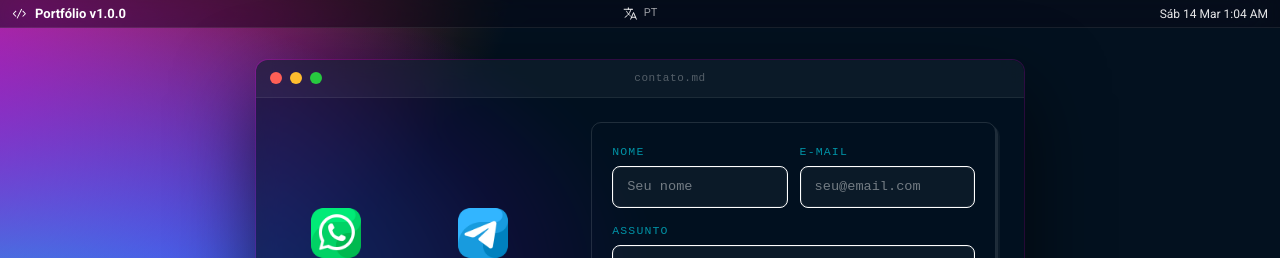
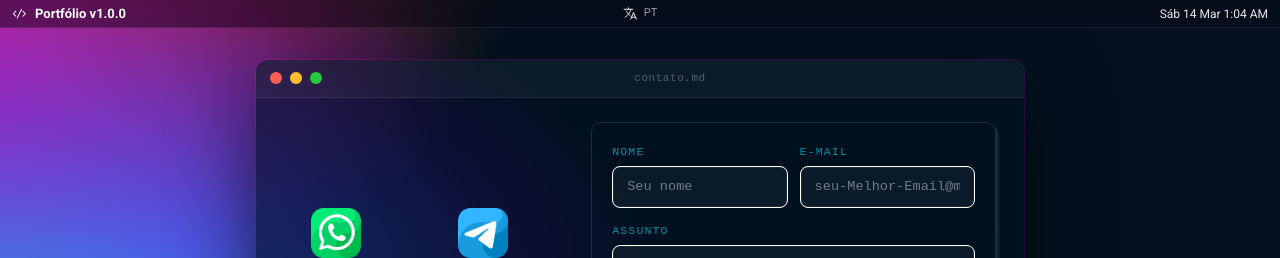
Before and after one commit to LeandroDukievicz/Portifolio-Cyber-Dukie, a Next.js app: page /contato in a window 1280 px wide. Shown: the top 258 px of the page. Built offline with nearby package versions, Linux system fonts and the light colour scheme; no server answers.

Commit message:
feat: atualizar placeholder do input de email

```diff
--- a/app/contato/page.tsx
+++ b/app/contato/page.tsx
@@ -307,7 +307,7 @@ export default function Contato() {
                   <label style={labelStyle}>E-mail</label>
                   <input
                     type="email"
-                    placeholder="seu@email.com"
+                    placeholder="seu-Melhor-Email@mail.com"
                     style={inputStyle}
                     value={form.email}
                     onChange={e => setForm(f => ({ ...f, email: e.target.value }))}
```
